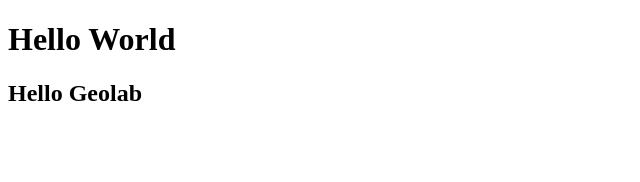
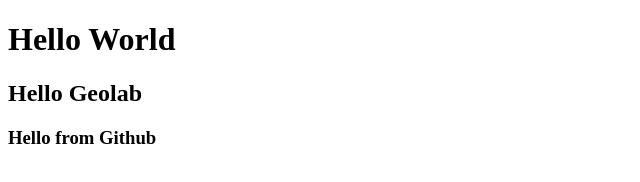
Before and after one commit to LebronJordana/geolab, a plain HTML site: page index.html in a window 1280 px wide. Shown: the whole page, without its empty margins (0-640 px from the left). Drawn offline with Linux system fonts and the light colour scheme.

Commit message:
added h3

```diff
--- a/index.html
+++ b/index.html
@@ -10,6 +10,7 @@
 		Hello World
 	</h1>
 	<h2>Hello Geolab</h2>
+	<h3>Hello from Github</h3>
 
 </body>
 </html>
```
